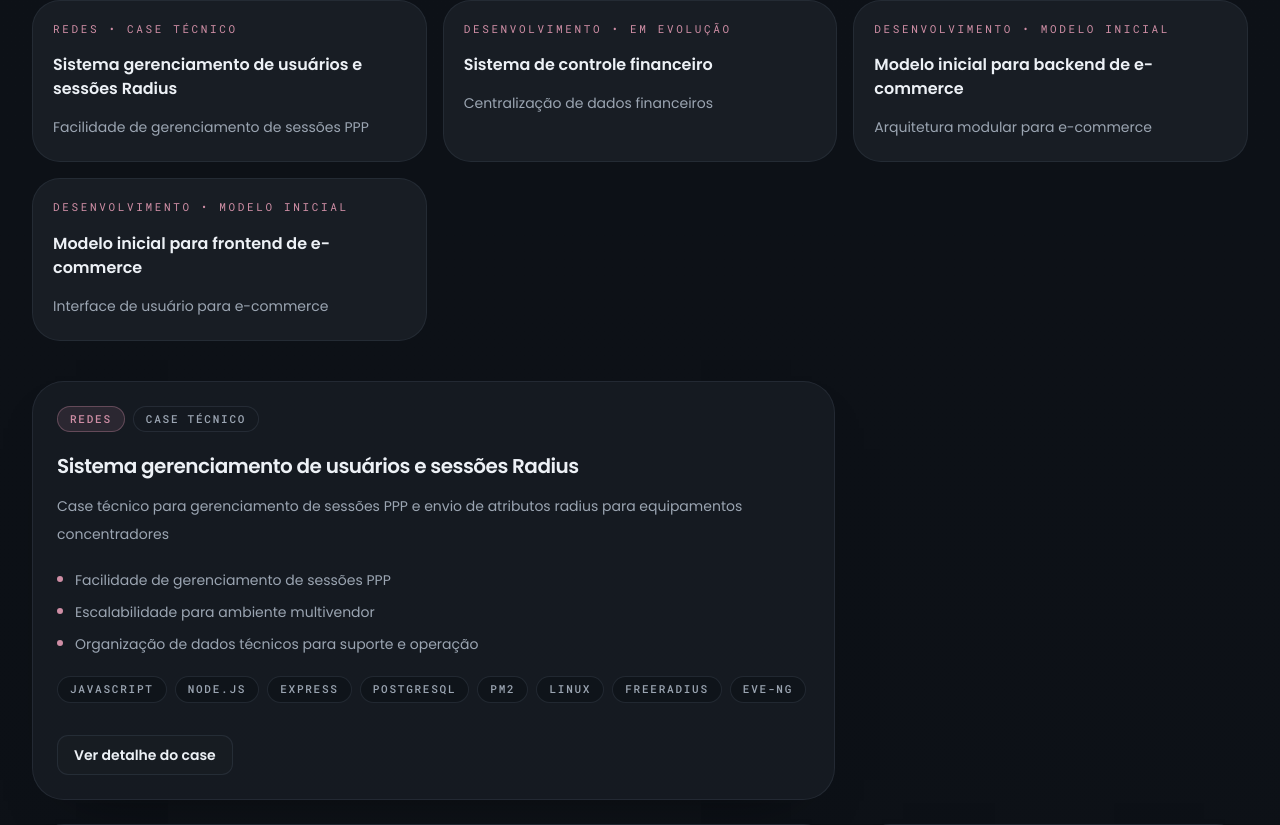
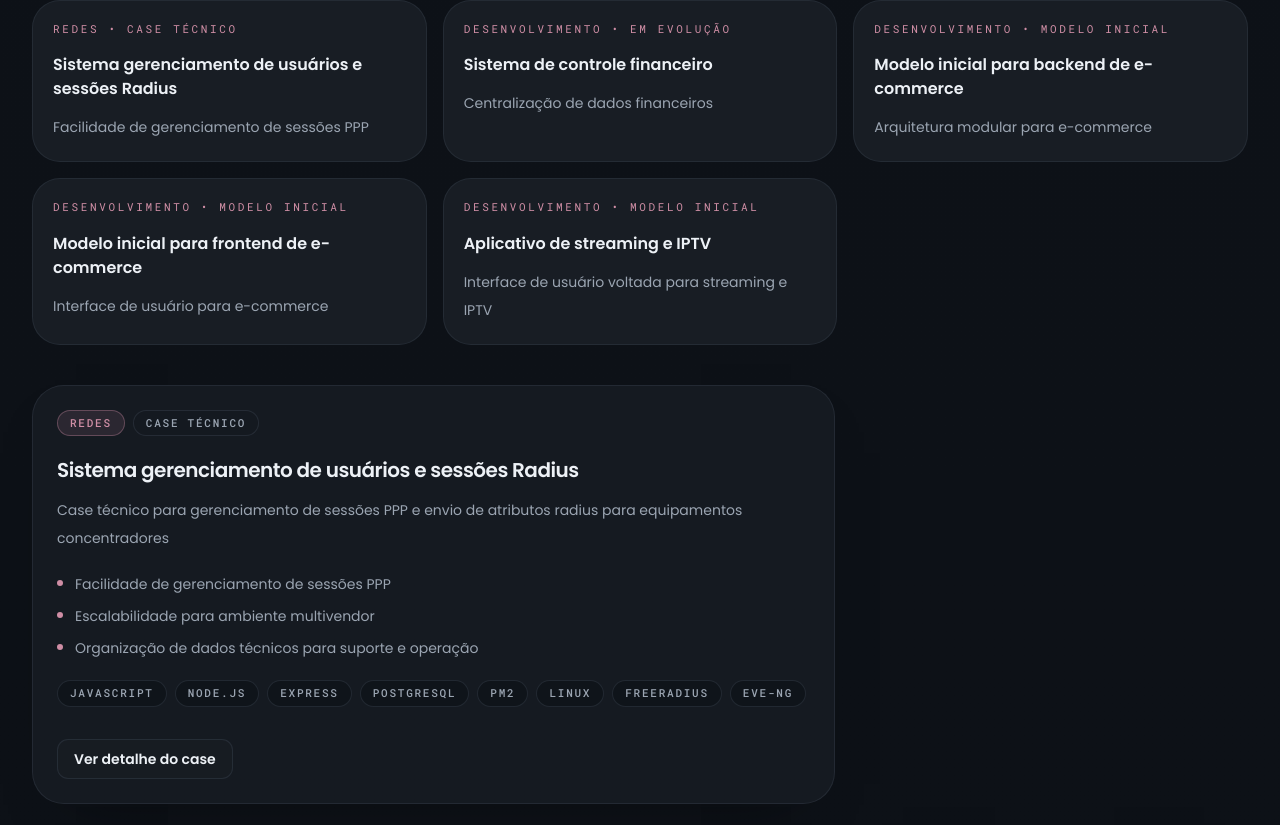
Before and after one commit to AndersonLems/portfolio_nextjs, a Next.js app: page /portfolio/projetos in a window 1280 px wide. Shown: the part 1417-2242 px from the top of the page. Built offline with nearby package versions, Linux system fonts and the light colour scheme; no server answers.

Commit message:
Adição de projetos e de stack

```diff
--- a/src/data/projects.ts
+++ b/src/data/projects.ts
@@ -275,6 +275,130 @@ const rawProjects = [
       },
     ],
   },
+    {
+    slug: "stream-app",
+    title: "Aplicativo de streaming e IPTV",
+    summary: "Modelo inicial de app para leitura de playlists M3U e reprodução de canais.",
+    overview:
+      "Projeto orientado ao desenvolvimento de uma interface para streaming e IPTV, com foco em organização de playlists, navegação entre categorias e experiência de reprodução.",
+    problem:
+      "Muitos aplicativos de IPTV apresentam navegação confusa, baixa padronização visual e dificuldade para localizar canais e conteúdos com rapidez.",
+    solution:
+      "A proposta organiza o fluxo de uso em etapas simples (lista, seleção e reprodução), com interface consistente e componentes reutilizáveis para melhorar a experiência do usuário.",
+    results: [
+      "Base funcional para frontend de streaming e IPTV",
+      "Leitura e organização inicial de playlists M3U",
+      "Fluxos de navegação mais claros para seleção e reprodução de conteúdo",
+    ],
+    category: "Desenvolvimento",
+    status: "Modelo inicial",
+    stack: [
+      "TypeScript",
+      "React",
+      "Tailwind",
+      "ShadcnUI",
+      "Vite",
+      "Git",
+      "Java Spring Boot",
+    ],
+    highlights: [
+      "Interface de usuário voltada para streaming e IPTV",
+      "Estrutura inicial para leitura de playlists M3U",
+      "Navegação simplificada para descoberta de canais e conteúdos",
+    ],
+    featured: false,
+    isTemplate: false,
+    links: [
+      {
+        label: "Github",
+        href: "https://github.com/AndersonLems/springboot_iptv",
+      },
+    ],
+  },
+  {
+    slug: "analise-leishmaniose-pysus",
+    title: "Análise de leishmaniose visceral com PySUS",
+    summary:
+      "Case técnico de análise exploratória com dados públicos do SINAN usando Python e notebook.",
+    overview:
+      "Projeto de análise de dados focado em notificações de leishmaniose visceral no Brasil, com enriquecimento geográfico, tratamento de datas e geração de visualizações comparativas.",
+    problem:
+      "Dados epidemiológicos públicos costumam vir em formato bruto, com códigos e estrutura que dificultam leitura rápida para análise inicial.",
+    solution:
+      "A abordagem consolida coleta via PySUS, normalização de campos e recortes analíticos em notebook para transformar dados técnicos em insights mais legíveis.",
+    results: [
+      "Coleta de registros e metadados do agravo LEIV via PySUS",
+      "Recortes analíticos para casos confirmados, óbitos e registros inconclusivos",
+      "Geração de gráficos e painéis em PNG para apoio à leitura epidemiológica",
+    ],
+    category: "Desenvolvimento",
+    status: "Case técnico",
+    stack: [
+      "Python",
+      "Jupyter Notebook",
+      "PySUS",
+      "Pandas",
+      "NumPy",
+      "Seaborn",
+      "Matplotlib",
+      "Requests",
+      "Git",
+    ],
+    highlights: [
+      "Integração com dados públicos de saúde via PySUS",
+      "Tratamento de dados para análise exploratória em notebook",
+      "Visualizações para comparação temporal e geográfica de notificações",
+    ],
+    featured: false,
+    isTemplate: false,
+    links: [
+      {
+        label: "Github",
+        href: "https://github.com/AndersonLems/data_pysus_python",
+      },
+    ],
+  },
+  {
+    slug: "analise-preco-combustivel-global",
+    title: "Análise global de preços de combustíveis",
+    summary:
+      "Modelo inicial de análise de dados para evolução do preço da gasolina com exploração estatística e ML.",
+    overview:
+      "Projeto de análise de dados com séries históricas globais de combustíveis, incluindo comparação entre países, leitura do cenário brasileiro e aplicação de modelos para tendência de preços.",
+    problem:
+      "Sem uma análise estruturada, fica difícil comparar países, entender volatilidade e identificar tendências do preço da gasolina no Brasil ao longo do tempo.",
+    solution:
+      "A solução organiza o fluxo em limpeza e transformação da base, análise exploratória, conversão para moeda local, regressão para tendência e clusterização de países por comportamento de preços.",
+    results: [
+      "Ranking e comparação histórica de preços de gasolina entre países",
+      "Estimativa de tendência de preço da gasolina no Brasil com regressão",
+      "Agrupamento de países por perfil de preço e volatilidade com KMeans",
+    ],
+    category: "Desenvolvimento",
+    status: "Modelo inicial",
+    stack: [
+      "Python",
+      "Pandas",
+      "NumPy",
+      "Matplotlib",
+      "Scikit-learn",
+      "Google Colab",
+      "Git",
+    ],
+    highlights: [
+      "Análise global com foco comparativo entre países",
+      "Série histórica do Brasil convertida para Real (R$)",
+      "Pipeline com EDA, previsão e clusterização em um único estudo",
+    ],
+    featured: false,
+    isTemplate: true,
+    links: [
+      {
+        label: "Github",
+        href: "https://github.com/AndersonLems/data_fuel_python",
+      },
+    ],
+  },
 ] satisfies ReadonlyArray<Project>;
 
 const repository = new ProjectRepository(
--- a/src/data/site.ts
+++ b/src/data/site.ts
@@ -107,6 +107,8 @@ const heroSection = new HeroSectionModel({
     "Desenvolvimento full-stack",
     "Linux, Nginx e SSL/TLS",
     "Docker, Node.js, TypeScript e Python",
+    "Java Spring Boot",
+    "Git e GitHub",
     "PostgreSQL",
     "Cisco, Nokia, Huawei e Mikrotik",
     "Sólida experiência em redes e operação de provedores de internet",
@@ -147,6 +149,9 @@ const aboutSection = new AboutSectionModel({
     "Python",
     "PostgreSQL",
     "Docker e Docker Compose",
+    "Java Spring Boot",
+    "Redis",
+    "React",
     "Git e GitHub",
     "Linux",
     "Nginx",
@@ -208,6 +213,21 @@ const skillsSection = new SkillsSectionModel([
       {
         name: "TypeScript e Node.js",
         description: "Desenvolvimento full-stack para SaaS",
+      },
+      {
+        name: "Java Spring Boot",
+        description:
+          "Desenvolvimento de aplicações backend com foco em arquitetura escalável e manutenção.",
+      },
+      {
+        name: "Redis",
+        description:
+          "Uso de Redis para caching e comunicação entre serviços.",
+      },
+      {
+        name: "React",
+        description:
+          "Desenvolvimento de interfaces de usuário modernas e responsivas.",
       },
       {
         name: "Python",
```
Also changed, not shown: 2 other files (tests, documents, lock files or other folders).
